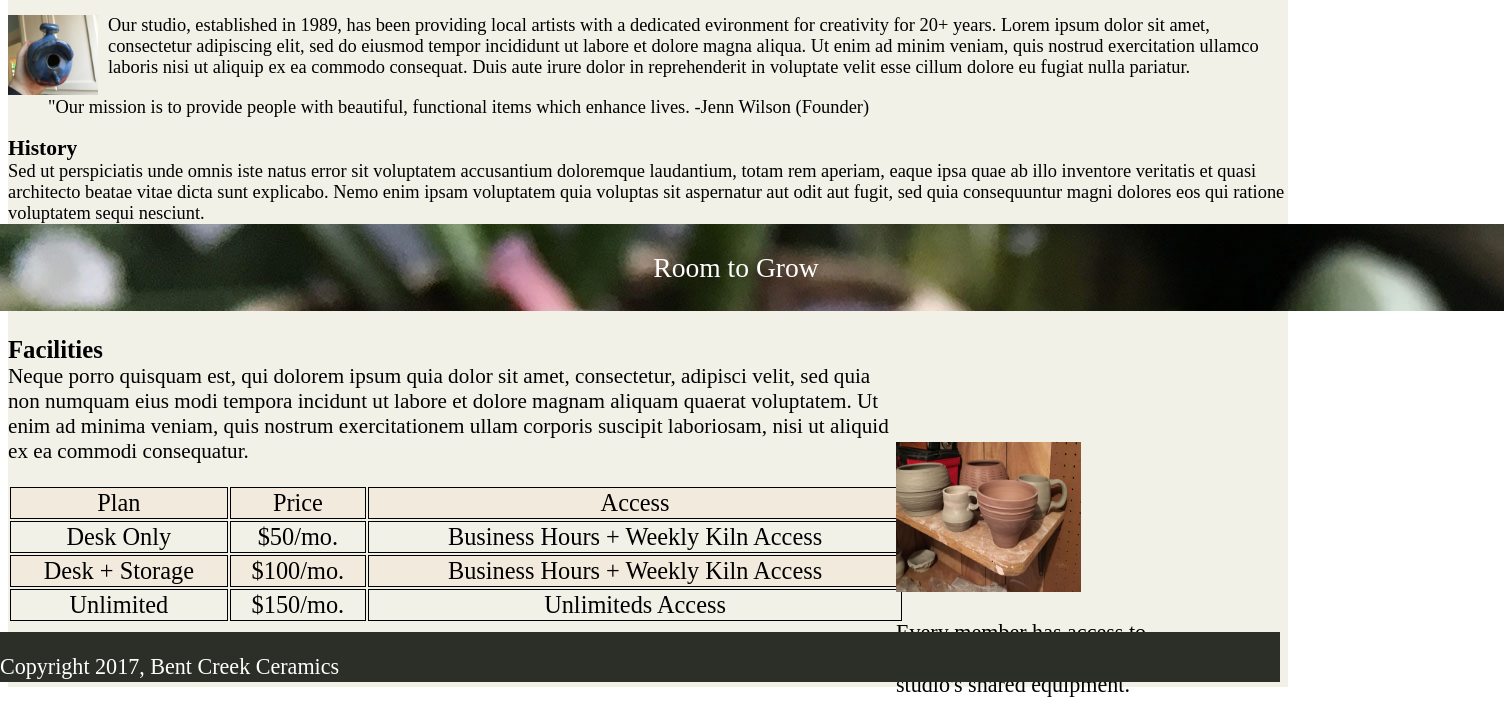
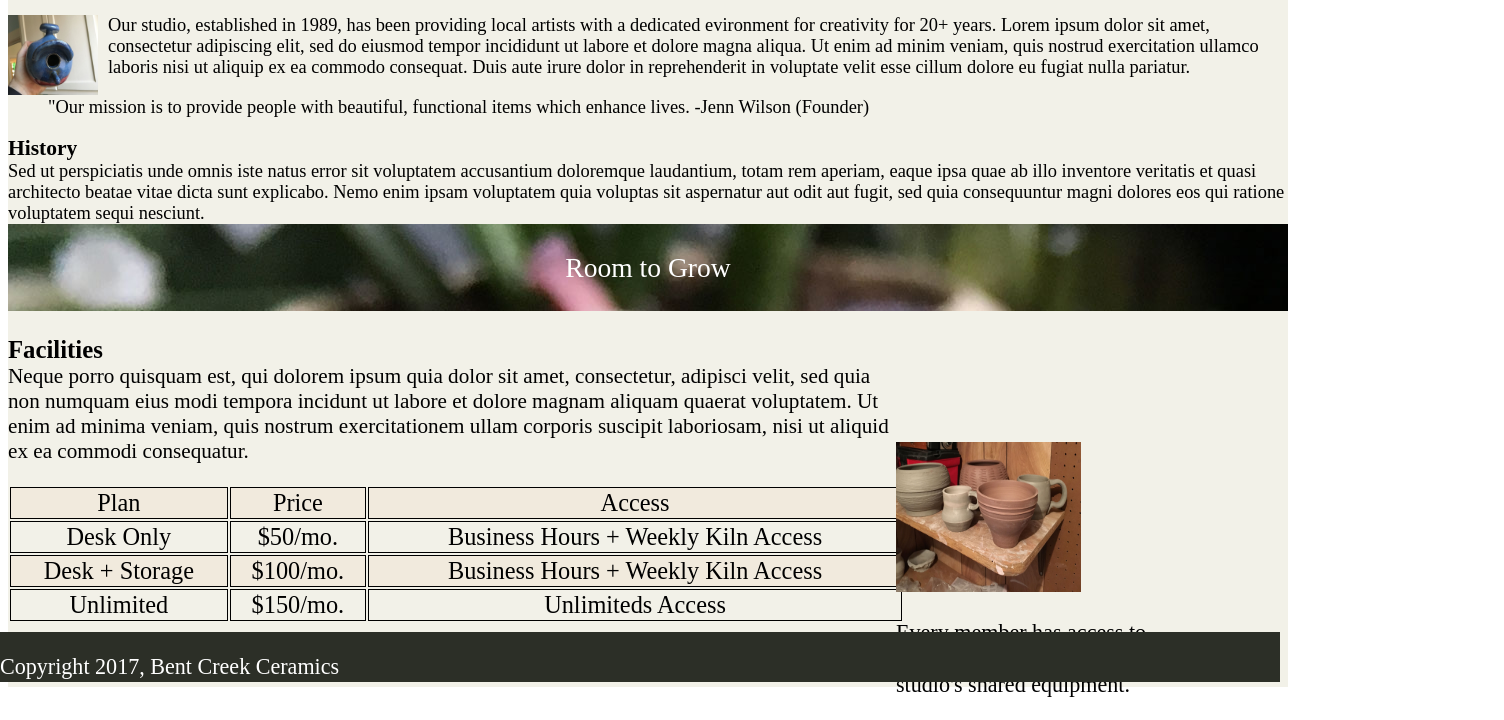
Before and after one commit to knapptime9/week_one_project, a plain HTML site: page about.html in a window 1280 px wide. Shown: the part 118-838 px from the top of the page, 1504 px wide, since content can reach past the window. Drawn offline with Linux system fonts and the light colour scheme.

Commit message:
tweaked about middle divider

```diff
--- a/styles.css
+++ b/styles.css
@@ -107,8 +107,8 @@ h3.aboutHistory_title, p.aboutHistory_para{
 }
 
 .aboutDivider{
-  width:120%;
-  left:-40px;
+  width:100%;
+  /*left:-40px;*/
   position:relative;
   background-image:url("images/background-3.jpg");
   font-size: 1.5em;
```
